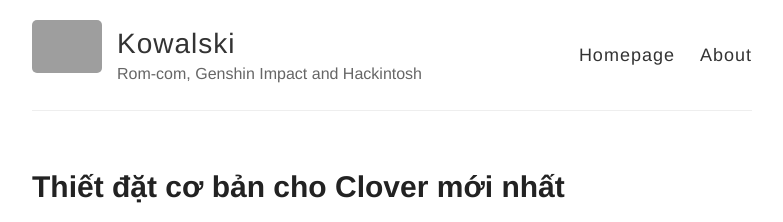
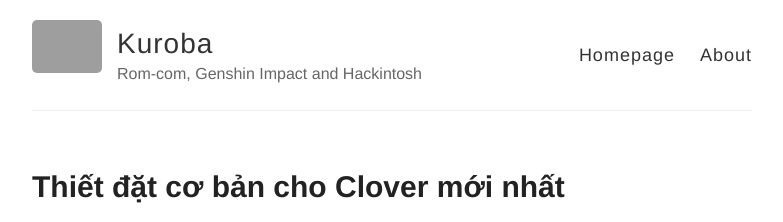
Before and after one commit to rex-lapis/rex-lapis.github.io, a Jekyll site: the page built from index.html, in a window 1280 px wide and 900 px high. Shown: the top 222 px of the window, without its empty margins (248-1031 px from the left). Built offline with Jekyll 4.4.1, drawn with Linux system fonts in a browser that asks for light colours; grey boxes are pictures that could not be loaded.

Commit message:
Update _config.yml

```diff
--- a/_config.yml
+++ b/_config.yml
@@ -3,7 +3,7 @@
 #
 
 # Name of your site (displayed in the header)
-name: Kowalski
+name: Kuroba
 
 # Short bio or description (displayed in the header)
 description: Rom-com, Genshin Impact and Hackintosh
```
